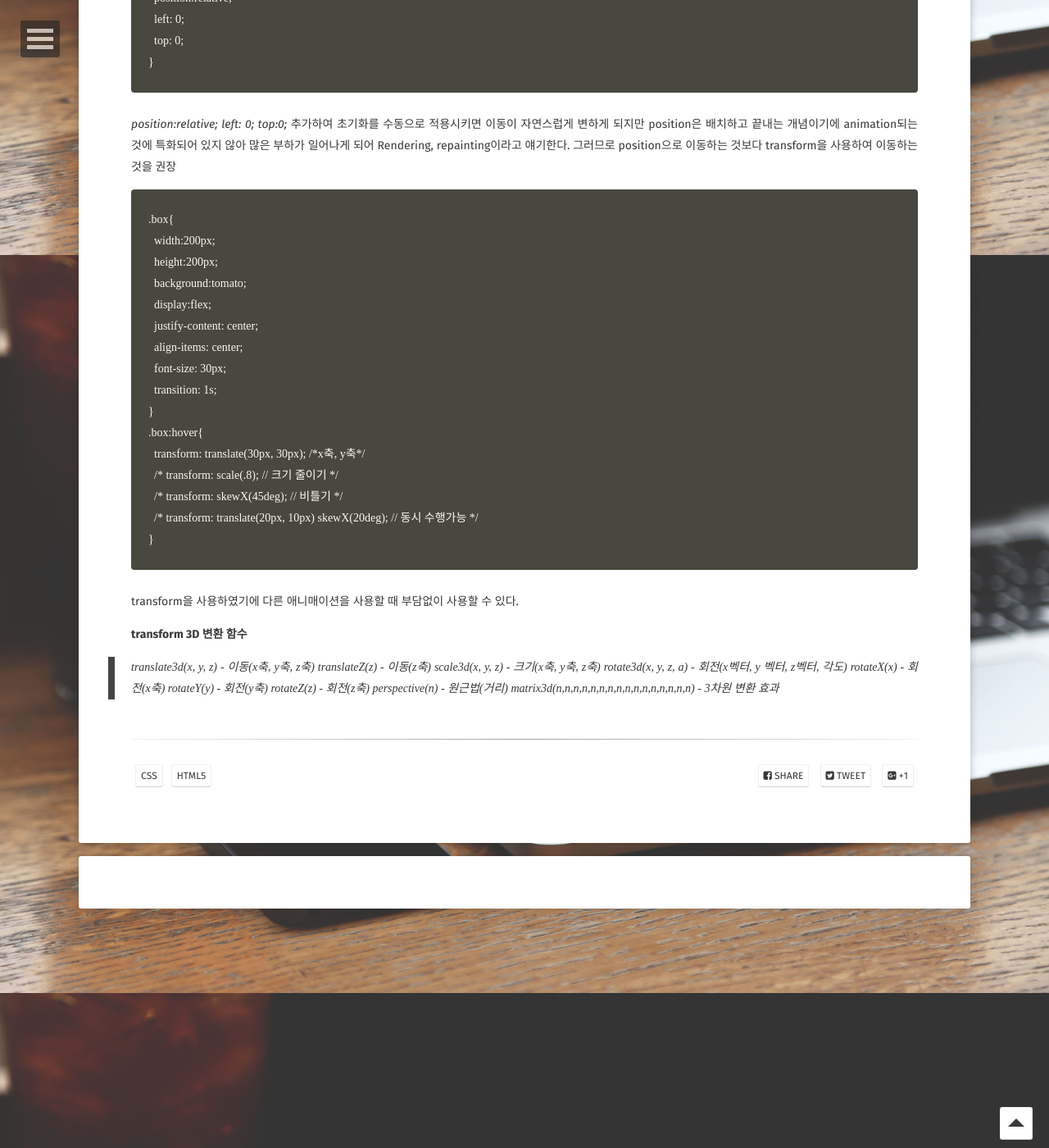
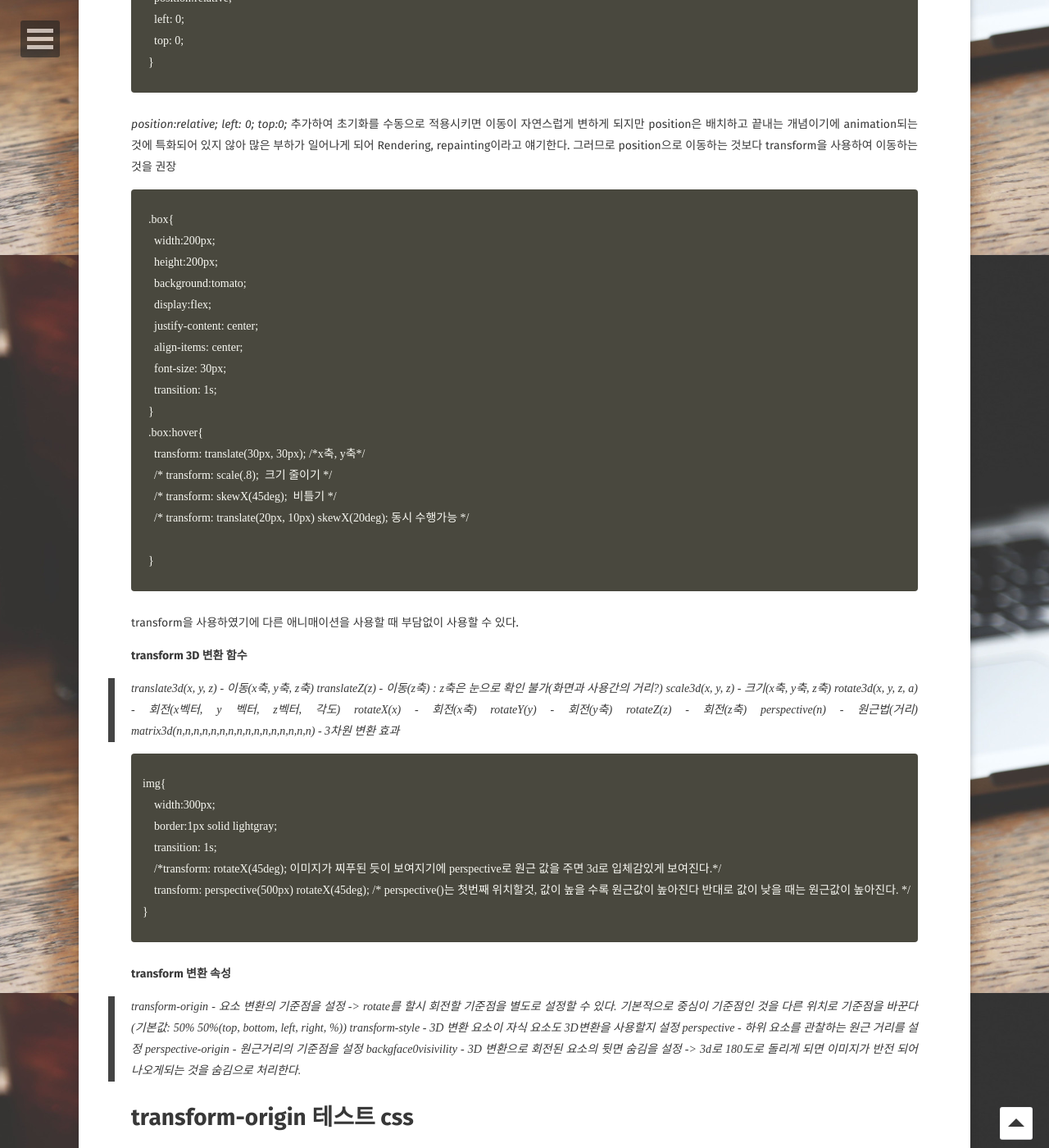
Before and after one commit to sum529-create/sum529-create.github.io, a Jekyll site: the page built from _posts/2021-05-05-transform.md, in a window 1280 px wide and 1400 px high, scrolled down 1489 px. Shown: the whole window at 82% size. Built offline with Jekyll 4.4.1, drawn with Linux system fonts in a browser that asks for light colours; some web fonts are replaced; comment, search, counter and statistics services are not loaded; some of the changed text lies outside the part shown.

Commit message:
Update 2021-05-05-transform.md

```diff
--- a/_posts/2021-05-05-transform.md
+++ b/_posts/2021-05-05-transform.md
@@ -93,9 +93,10 @@
   }
   .box:hover{
     transform: translate(30px, 30px); /*x축, y축*/
-    /* transform: scale(.8); // 크기 줄이기 */
-    /* transform: skewX(45deg); // 비틀기 */
-    /* transform: translate(20px, 10px) skewX(20deg); // 동시 수행가능 */
+    /* transform: scale(.8);  크기 줄이기 */
+    /* transform: skewX(45deg);  비틀기 */
+    /* transform: translate(20px, 10px) skewX(20deg); 동시 수행가능 */
+
   }
 {% endhighlight %}
 
@@ -104,7 +105,7 @@
 
 **transform 3D 변환 함수**
 > translate3d(x, y, z)                      - 이동(x축, y축, z축)
-> translateZ(z)                             - 이동(z축)
+> translateZ(z)                             - 이동(z축) : z축은 눈으로 확인 불가(화면과 사용간의 거리?)
 > scale3d(x, y, z)                          - 크기(x축, y축, z축)
 > rotate3d(x, y, z, a)                      - 회전(x벡터, y 벡터, z벡터, 각도)
 > rotateX(x)                                - 회전(x축)
@@ -112,3 +113,44 @@
 > rotateZ(z)                                - 회전(z축)
 > perspective(n)                            - 원근법(거리)
 > matrix3d(n,n,n,n,n,n,n,n,n,n,n,n,n,n,n,n) - 3차원 변환 효과
+
+{% highlight html %}
+img{
+    width:300px;
+    border:1px solid lightgray;
+    transition: 1s;
+    /*transform: rotateX(45deg); 이미지가 찌푸된 듯이 보여지기에 perspective로 원근 값을 주면 3d로 입체감있게 보여진다.*/
+    transform: perspective(500px) rotateX(45deg); /* perspective()는 첫번째 위치할것, 값이 높을 수록 원근값이 높아진다 반대로 값이 낮을 때는 원근값이 높아진다. */
+}
+{% endhighlight %}
+
+
+**transform 변환 속성**
+> transform-origin      - 요소 변환의 기준점을 설정
+-> rotate를 할시 회전할 기준점을 별도로 설정할 수 있다. 기본적으로 중심이 기준점인 것을 다른 위치로 기준점을 바꾼다 (기본값: 50% 50%(top, bottom, left, right, %))
+> transform-style       - 3D 변환 요소이 자식 요소도 3D변환을 사용할지 설정
+> perspective           - 하위 요소를 관찰하는 원근 거리를 설정
+> perspective-origin    - 원근거리의 기준점을 설정
+> backgface0visivility  - 3D 변환으로 회전된 요소의 뒷면 숨김을 설정
+-> 3d로 180도로 돌리게 되면 이미지가 반전 되어 나오게되는 것을 숨김으로 처리한다.
+
+# transform-origin 테스트 css
+{% highlight html %}
+img{
+    width:200px;
+    border: 1px solid lightgray;
+    transition: 1s;
+    transform: rotate(45deg);
+    transform-origin: 0% 0%;
+    /* x축과 y축을 볼때 왼쪽 모서리를 기준으로 x은 왼쪽->오른쪽, y는 위쪽-> 아래쪽
+        0% 0%; -> left top
+        100% 100% -> right bottom;
+    */
+}
+{% endhighlight %}
+
+
+**transform-style**
+- 3d 변환 요소의 자식 요소도 3d변환을 사용할지 설정
+> flat          - 자식 요소의 3d 변환을 사용하지 않음 (기본값)
+> perserve-3d   - 자식 요소의 3d 변환을 사용함
```
